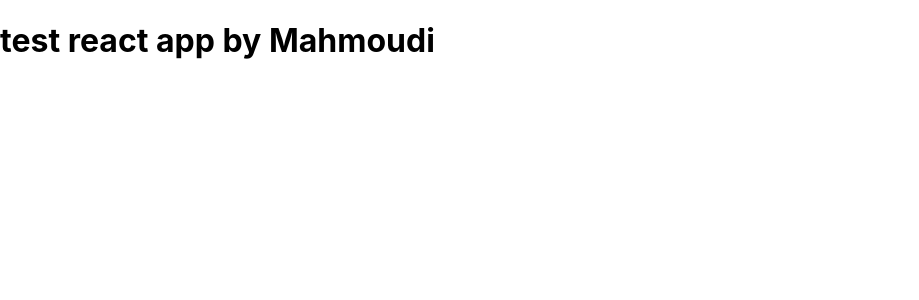
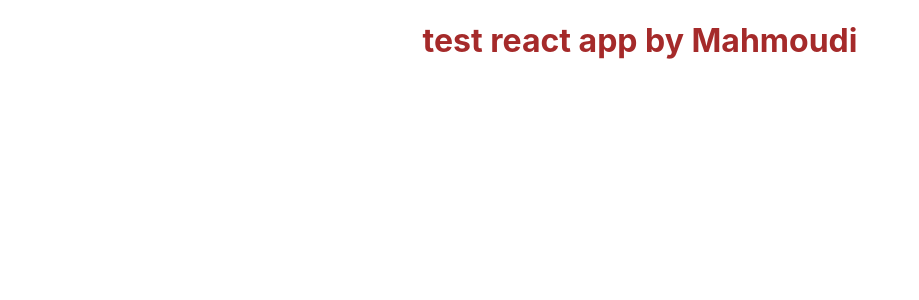
Before and after one commit to youssef90000/Amaroc-test-app, a React (Create React App) app: page / in a window 1280 px wide. Shown: the top 300 px of the page, without its empty margins (0-919 px from the left). Built offline with nearby package versions, Linux system fonts and the light colour scheme.

Commit message:
modif style

```diff
--- a/src/index.css
+++ b/src/index.css
@@ -11,3 +11,7 @@ code {
   font-family: source-code-pro, Menlo, Monaco, Consolas, 'Courier New',
     monospace;
 }
+.title{
+  color: brown;
+  text-align: center;
+}
```
